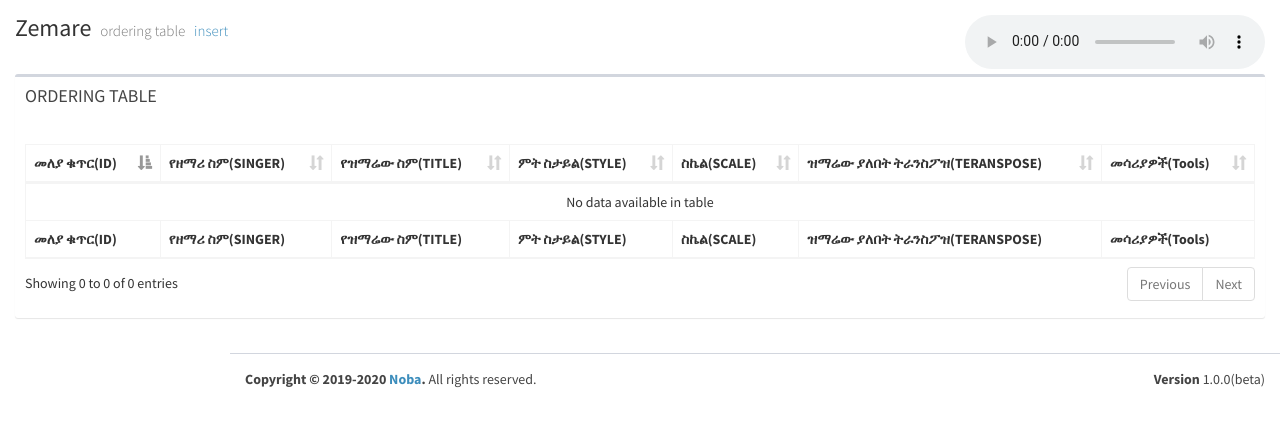
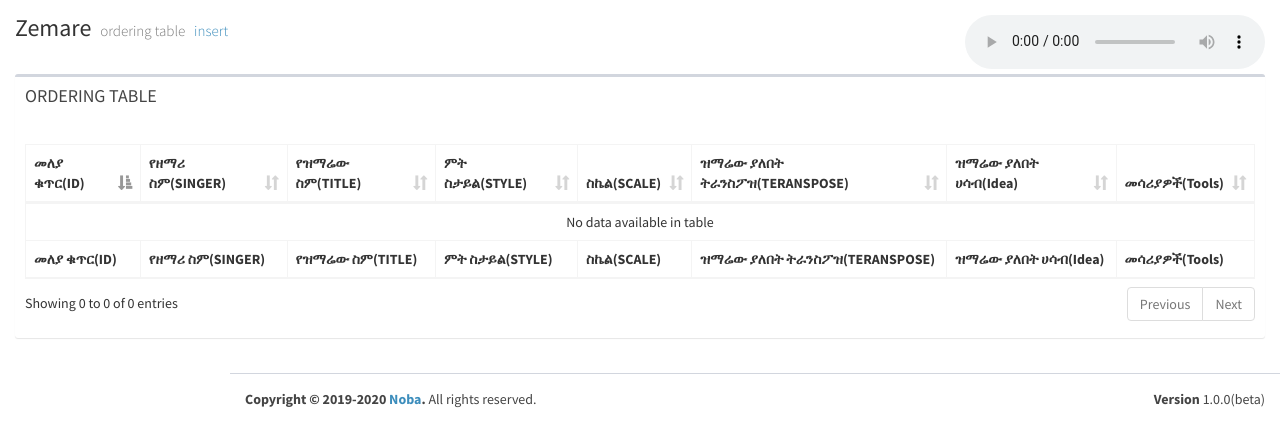
Before and after one commit to Nobel-noba/music, a PHP site: page / in a window 1280 px wide. Shown: the top 447 px of the page. Run offline with PHP 8.4, Linux system fonts and the light colour scheme; data that the repository does not hold is empty; some libraries are stand-ins or nearby versions.

Commit message:
modify some features and adding the idea column

```diff
--- a/INDEX.PHP
+++ b/INDEX.PHP
@@ -73,13 +73,14 @@
                   <th>ምት ስታይል(STYLE)</th>
                   <th>ስኬል(SCALE)</th>
                   <th>ዝማሬው ያለበት ትራንስፖዝ(TERANSPOSE)</th>
+                  <th>ዝማሬው ያለበት ሀሳብ(Idea)</th>
                   <th>መሳሪያዎች(Tools)</th>
                 </tr>
                 </thead>
                 <tbody>
                 <p id="a"></p>
                 <?php
-                    $sql = "SELECT id, name, sname,style,scale,transpose FROM music";
+                    $sql = "SELECT id, name, sname,style,scale,transpose,idea FROM music";
                     $result = $con->query($sql);
 
                     if ($result->num_rows > 0) {
@@ -91,6 +92,7 @@
                             echo "<td>".$row["style"]."</td>";
                             echo "<td>".$row["scale"]."</td>";
                             echo "<td>".$row["transpose"]."</td>";
+                            echo "<td>".$row["idea"]."</td>";
                             echo "<td>
                                       <button class='btn btn-sm btn-warning' onclick='locator()'>play</a></button>
                                       <button class='btn btn-info'><a href='pages/edit/edit.php?id=".$row['id']."'>edit</a></button>
@@ -107,6 +109,7 @@
                   <th>ምት ስታይል(STYLE)</th>
                   <th>ስኬል(SCALE)</th>
                   <th>ዝማሬው ያለበት ትራንስፖዝ(TERANSPOSE)</th>
+                  <th>ዝማሬው ያለበት ሀሳብ(Idea)</th>
                     <th>መሳሪያዎች(Tools)</th>
                 </tr>
                 </tfoot>
--- a/pages/edit/edit.php
+++ b/pages/edit/edit.php
@@ -9,6 +9,7 @@ $sname=$row['SNAME'];
 $style=$row["STYLE"];
 $scale=$row["SCALE"];
 $transpose=$row["TRANSPOSE"];
+$IDEA=$row["IDEA"];
 ?>
 
 <!doctype html>
@@ -26,7 +27,8 @@ $transpose=$row["TRANSPOSE"];
     sname = <input type="text" name="sname" value="<?php echo $sname?>"><br>
     style = <input type="text" name="style" value="<?php echo $style?>"><br>
     scale = <input type="text" name="scale" value="<?php echo $scale?>"><br>
-    transpose = <input type="text" name="transpose" value="<?php echo $transpose?>"> <br>
+    transpose = <input  type="number" name="transpose" value="<?php echo $transpose?>"> <br>
+    idea = <input type="text" name="idea" value="<?php echo $IDEA?>"> <br>
     <input type="submit" value="submit" name="submit">
 </form>
 </body>
--- a/pages/edit/work.php
+++ b/pages/edit/work.php
@@ -6,9 +6,10 @@ $sname=$_POST['sname'];
 $style=$_POST['style'];
 $scale=$_POST['scale'];
 $transpose=$_POST['transpose'];
+$idea=$_POST['idea'];
 
 $con=mysqli_connect("localhost","root","","music");
-$sql="UPDATE `music` SET NAME='".$name."' ,SNAME='".$sname."' ,STYLE='".$style."' ,SCALE='".$scale."' ,TRANSPOSE='".$transpose."' WHERE ID=".$musicid;
+$sql="UPDATE `music` SET NAME='".$name."' ,SNAME='".$sname."' ,STYLE='".$style."' ,SCALE='".$scale."' ,TRANSPOSE='".$transpose."',IDEA='".$idea."' WHERE ID=".$musicid;
 
 if ($con->query($sql) === TRUE) {
 //    echo "New record created successfully" .$name;
--- a/pages/insert/insert.php
+++ b/pages/insert/insert.php
@@ -13,7 +13,8 @@
     sname = <input type="text" name="sname"><br>
     style = <input type="text" name="style"><br>
     scale = <input type="text" name="scale"><br>
-    transpose = <input type="text" name="transpose"> <br>
+    transpose = <input type="number" name="transpose"> <br>
+    idea = <input type="text" name="idea"> <br>
     <input type="submit" value="submit" name="submit">
 </form>
 </body>
--- a/pages/insert/work.php
+++ b/pages/insert/work.php
@@ -4,10 +4,10 @@ $sname=$_POST['sname'];
 $style=$_POST['style'];
 $scale=$_POST['scale'];
 $transpose=$_POST['transpose'];
+$idea=$_POST['idea'];
 
 $con=mysqli_connect("localhost","root","","music");
-$sql="INSERT INTO `music` (`ID`, `NAME`, `SNAME`, `STYLE`, `SCALE`, `TRANSPOSE`) VALUES (NULL, '$name', '$sname', '$style', '$scale', $transpose)";
-
+$sql="INSERT INTO `music` (`ID`, `NAME`, `SNAME`, `STYLE`, `SCALE`, `TRANSPOSE`, `IDEA`) VALUES (NULL, '$name', '$sname', '$style', '$scale', $transpose,'$idea')";
 if ($con->query($sql) === TRUE) {
     echo "New record created successfully" .$name;
     echo "<a href='../../'>home</a>";
```
